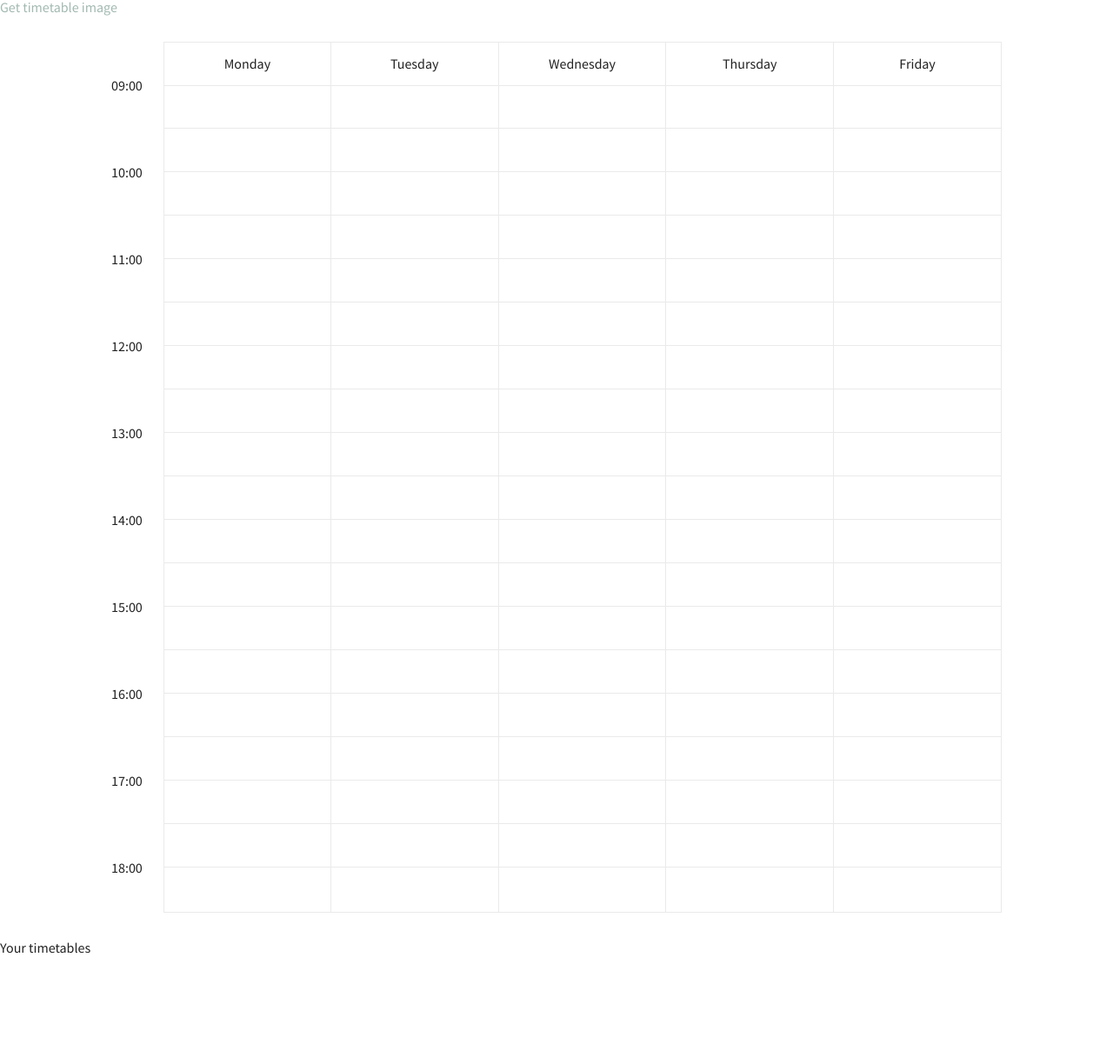
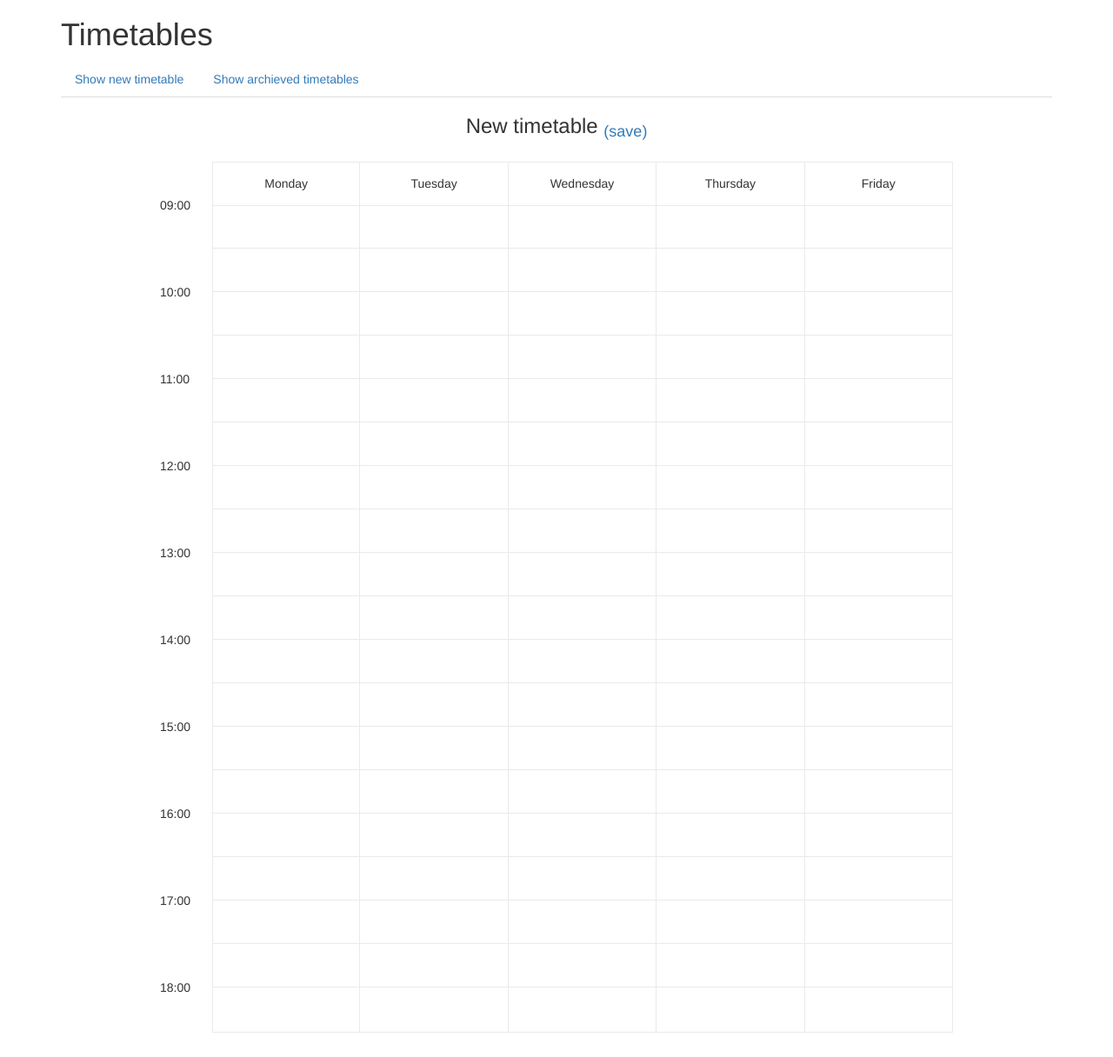
Before and after one commit to yourclassmatee/bababababa, a Flask app: template app/templates/table.html in a window 1280 px wide. Shown: the whole page at 87% size. Before the commit the page ends 1097 px from the top, so only its background shows below. Run offline with Flask 2, Linux system fonts and the light colour scheme; the template is opened without the code that fills it, so the values that code supplies are empty; some libraries are stand-ins or nearby versions.

Commit message:
table tabs

```diff
--- a/app/static/generate_image.js
+++ b/app/static/generate_image.js
@@ -19,11 +19,13 @@ function uplaod_image(blob){
           processData: false,
           contentType: false
         }).done(function(data) {
-          console.log("sent table to flask");
+          console.log(data);
+          location.reload();
         });
 }
 
 
 $("body").on("click", "a#get_image", function(){
     generate_image();
+
 });
--- /dev/null
+++ b/app/static/table_tabs.js
@@ -0,0 +1,21 @@
+function show_current(){
+    $("div#div_ver_html").show();
+    $("div#div_ver_png").hide();
+}
+
+function show_saved(){
+    $("div#div_ver_html").hide();
+    $("div#div_ver_png").show();
+}
+
+$( document ).ready(function(){
+    show_current()
+});
+
+$('a#ver_html').click(function() {
+    show_current()
+});
+
+$('a#ver_png').click(function() {
+    show_saved()
+});
--- a/app/table.py
+++ b/app/table.py
@@ -57,17 +57,14 @@ def save_timetable():
         object_acl = s3.ObjectAcl(BUCKET, filename)
         response = object_acl.put(ACL='public-read')
 
-
     except Exception as e:
         print(e)
         #if files are not saved then do not save to db
-
         print("saving to s3 fails")
-
     # save to dynamodb
     save_photo(username, filename)
 
-    return ""
+    return "saved " + filename
 
 def convert_solution(courses, sections):
     # courses = ["c1", "c2", "c3", "c4", "c5","c6", "c7", "c8"]
--- a/app/templates/table.html
+++ b/app/templates/table.html
@@ -3,15 +3,39 @@
 <head>
 	<meta charset="UTF-8">
 	<meta name="viewport" content="width=device-width, initial-scale=1">
-
 	<link href="https://fonts.googleapis.com/css?family=Source+Sans+Pro:400,600" rel="stylesheet">
-	<link rel="stylesheet" href="{{url_for('static', filename='reset.css')}}"> <!-- CSS reset -->
-	<link rel="stylesheet" href="{{url_for('static', filename='style.css')}}"> <!-- Resource style -->
-
+	<link rel="stylesheet" href="{{url_for('static', filename='table_reset.css')}}"> <!-- CSS reset -->
+	<link rel="stylesheet" href="{{url_for('static', filename='table_style.css')}}"> <!-- Resource style -->
+	<link rel="stylesheet" href="https://maxcdn.bootstrapcdn.com/bootstrap/3.3.7/css/bootstrap.min.css">
 	<title>Schedule Template | CodyHouse</title>
 </head>
+
+
 <body>
-<a id="get_image" href="#"> Get timetable image </a>
+
+<div class="container">
+	<div class="row">
+		<div class="col-sm-12">
+			<h1 class="title"> Timetables </h1>
+		</div>
+	</div>
+	<div class="row">
+		<div class="col-sm-12">
+			<ul class="nav nav-tabs">
+					<li class="nav-item">
+						<a class="nav-link active" id="ver_html" href="#">Show new timetable</a>
+					</li>
+					<li class="nav-item">
+						<a class="nav-link" id="ver_png" href="#">Show archieved timetables</a>
+					</li>
+			</ul>
+		</div>
+	</div>
+	<div class="row" id="div_ver_html">
+		<div class="col-sm-12">
+			<h3 class="text-center"> New timetable
+					<sub><a id="get_image" href="#"> (save) </a></sub>
+			</h3>
 			<div class="cd-schedule loading" id="capture">
 				<div class="timeline">
 					<ul>
@@ -192,20 +216,28 @@
 
 				<div class="cover-layer"></div>
 			</div> <!-- .cd-schedule -->
+		</div>
+	</div>
 
-<div class = "photos">
-    <h2>Your timetables</h2>
-
+	<div class="row" id="div_ver_png">
+		<div class="col-sm-12">
+			<h3 class="text-center">Saved timetables</h3>
+			<div class="gallery">
 			{% for link in photos %}
+				<img src="{{link}}" alt="" height="500">
+			{% endfor %}
+			</div>
+		</div>
+	</div>
 
 
-    <div class="gallery">
-        <img src="{{link}}" alt="" height="200">
-    </div>
 
-    {% endfor %}
-	</div>
 
+
+
+
+
+</div> <!--container-->
 <script src="{{url_for('static', filename='modernizr.js')}}"></script>
 <script src="https://ajax.googleapis.com/ajax/libs/jquery/3.0.0/jquery.min.js"></script>
 <script>
@@ -213,7 +245,8 @@
 	if( !window.jQuery ) document.write('<script src="js/jquery-3.0.0.min.js"><\/script>');
 </script>
 <script src="{{url_for('static', filename='dom-to-image.js')}}"></script> <!-- Resource jQuery -->
-<script src="{{url_for('static', filename='main.js')}}"></script> <!-- Resource jQuery -->
+<script src="{{url_for('static', filename='table_main.js')}}"></script> <!-- Resource jQuery -->
+<script src="{{url_for('static', filename='table_tabs.js')}}"></script> <!-- Resource jQuery -->
 <script src="{{url_for('static', filename='generate_image.js')}}"></script> <!-- Resource jQuery -->
 
 </body>
```
Also changed, not shown: app/static/table_main.js (renamed from app/static/main.js), app/static/table_reset.css (renamed from app/static/reset.css), app/static/table_style.css (renamed from app/static/style.css). Lines whose indentation alone changed are shown as unchanged.
